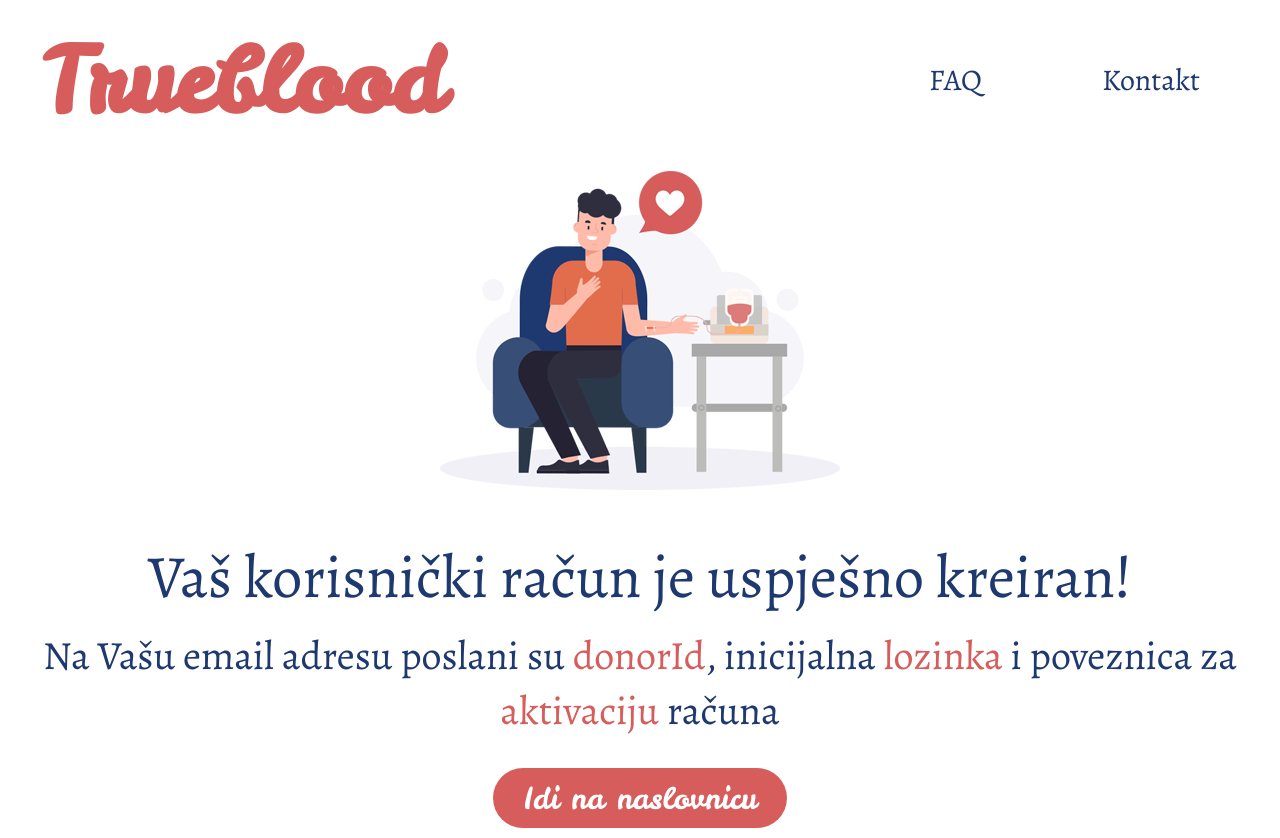
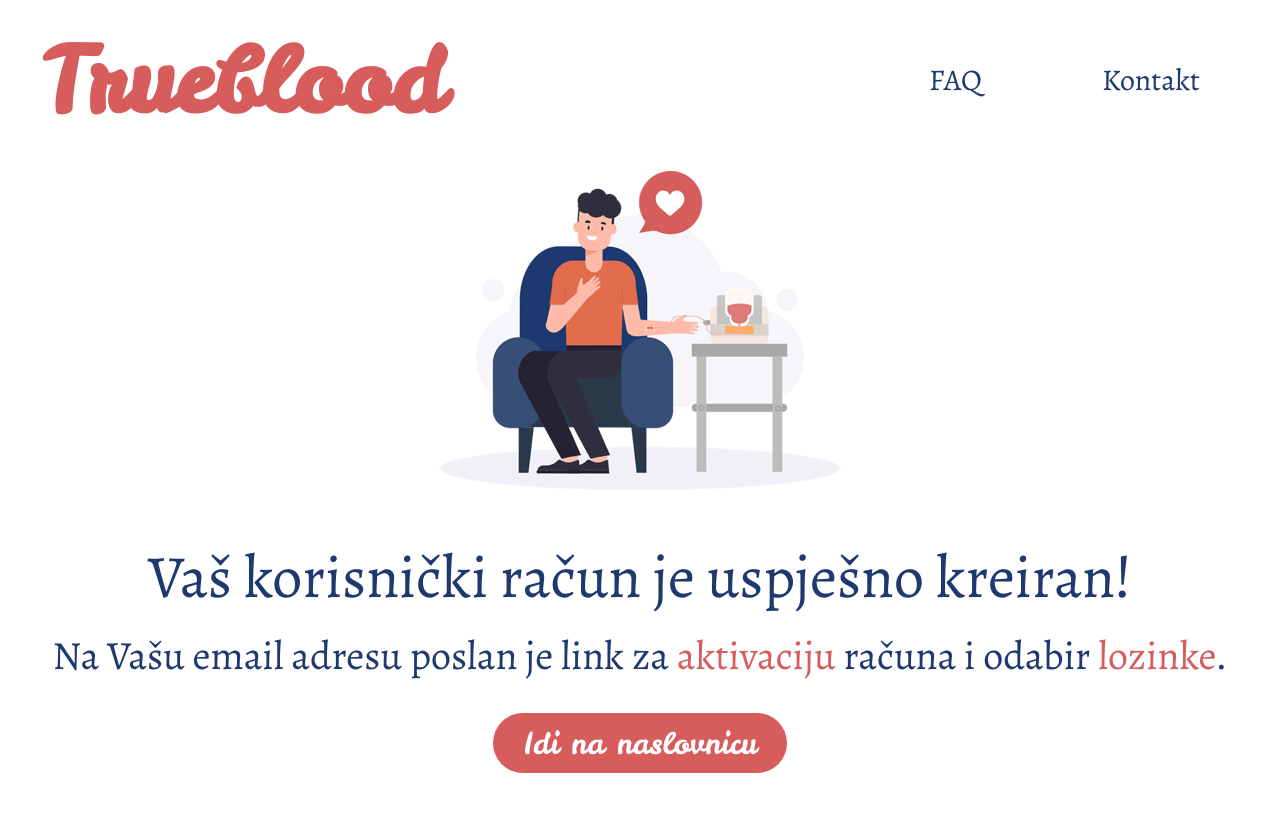
Before and after one commit to ToniIvankovic/TrueBlood, a React app in the folder IzvorniKod/frontend/: page /autorizacija in a window 1280 px wide. After the commit the page ends 800 px from the top, so only its background shows below. Built offline with nearby package versions, Linux system fonts and the light colour scheme.

Commit message:
Revert "Izmijenjen tekst da se poklapa sa zahtjevima"
This reverts commit 036e21d51877f5fdf4a2df4dba46ca56b640b8e7.

```diff
--- a/IzvorniKod/frontend/src/Autorizacija.js
+++ b/IzvorniKod/frontend/src/Autorizacija.js
@@ -12,9 +12,7 @@ const Autorizacija = () => {
                 <p>Vaš korisnički račun je uspješno kreiran!</p>
             </div>
             <div className="small">
-                <p>
-                    Na Vašu email adresu poslani su <span>donorId</span>, inicijalna <span>lozinka</span> i poveznica za <span>aktivaciju</span> računa
-                </p>
+                <p>Na Vašu email adresu poslan je link za <span>aktivaciju</span> računa i odabir <span>lozinke</span>.</p>
             </div>
             <div className="idi">
                 <Link to='/'>
```
